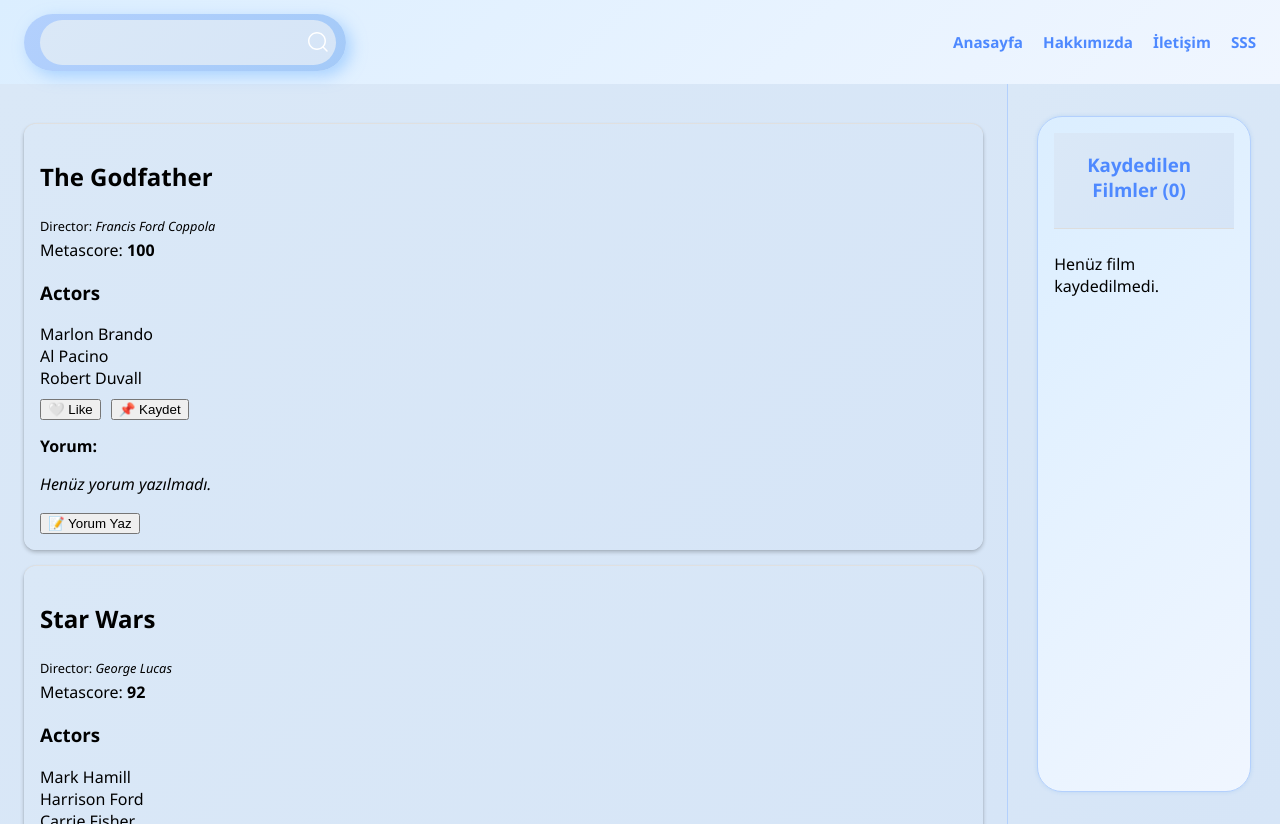
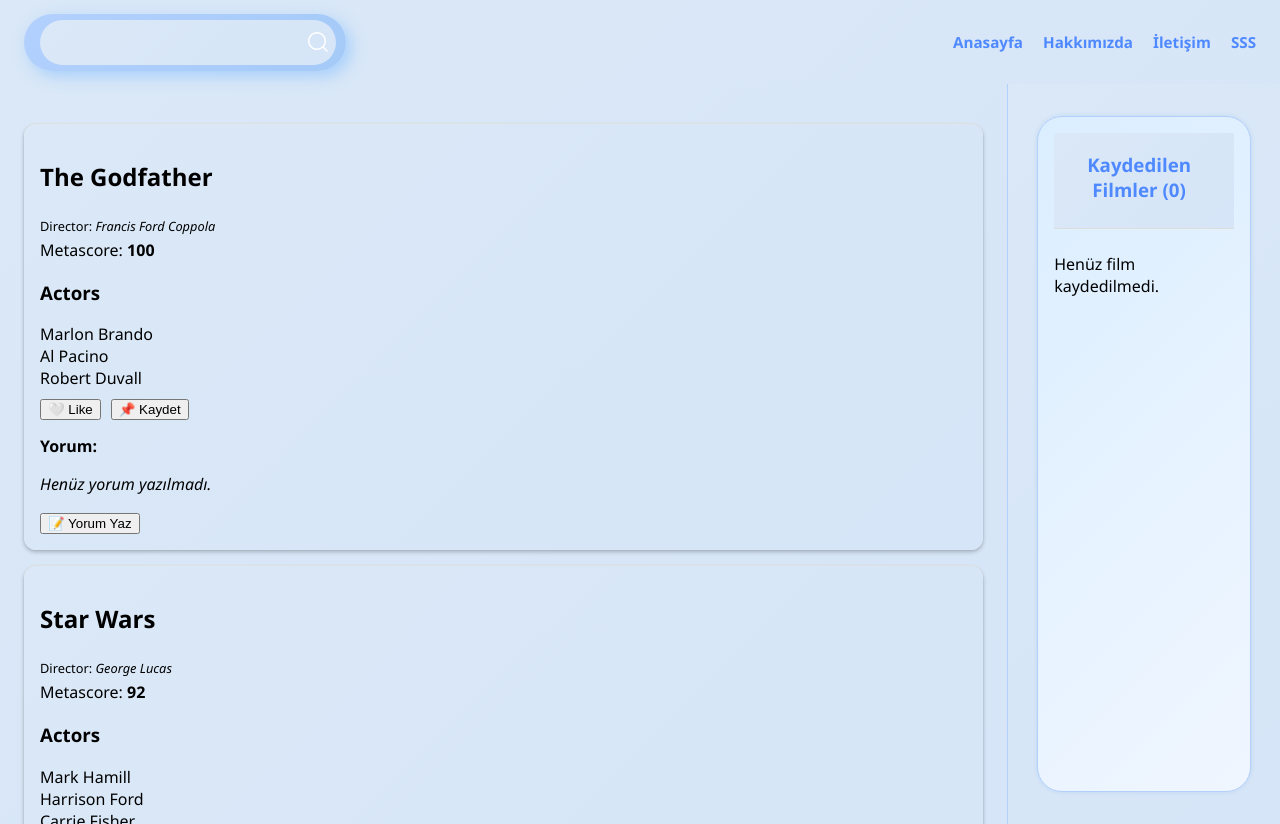
Before and after one commit to mgjhdnccc/vitejs-vite-s7d1, a React (Vite) app: page / in a window 1280 px wide. Built offline with nearby package versions, Linux system fonts and the light colour scheme.

Commit message:
ıugblıuj

```diff
--- a/src/components/Layout.css
+++ b/src/components/Layout.css
@@ -27,7 +27,7 @@
   justify-content: space-between;
   align-items: center;
   padding: 12px 24px;
-  background: linear-gradient(135deg, #dbeeff, #f0f6ff);
+  background: 'linear-gradient(135deg, rgb(218, 232, 247), rgb(214, 229, 247))';
   height: 60px;
   box-shadow: 0 2px 5px rgba(132, 190, 255, 0.2);
 }
```
